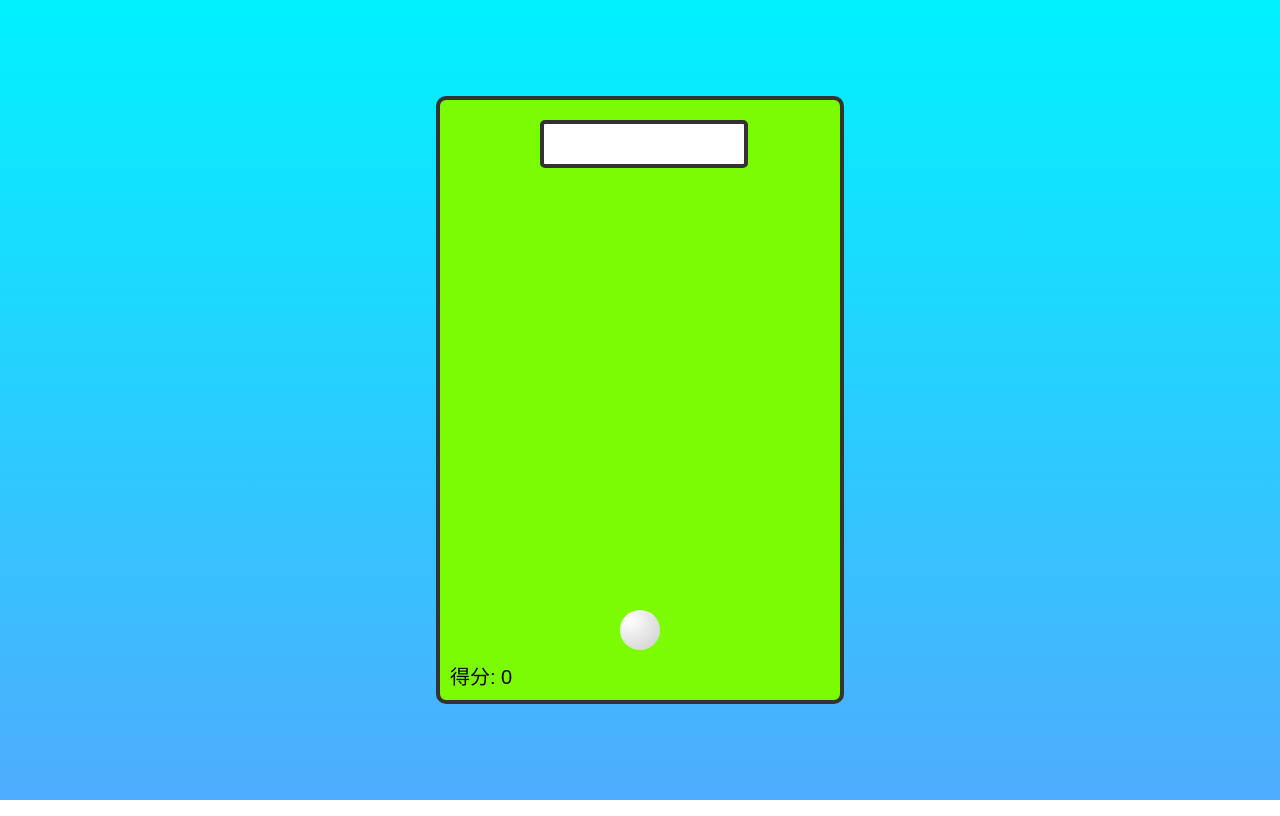
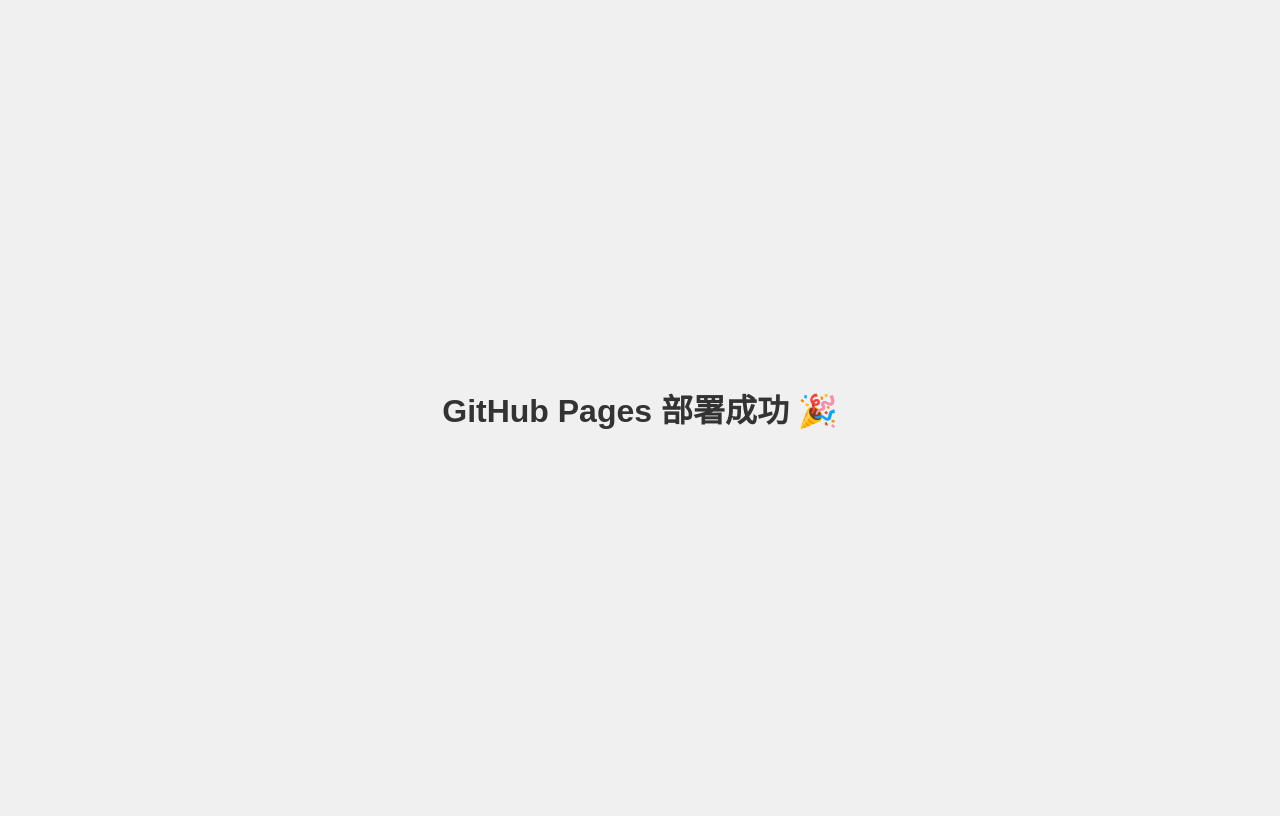
Before and after one commit to WeiYang12138-png/racing-game, a plain HTML site: page index.html in a window 1280 px wide. Drawn offline with Linux system fonts and the light colour scheme.

Commit message:
Update index.html

```diff
--- a/index.html
+++ b/index.html
@@ -2,81 +2,22 @@
 <html lang="zh">
 <head>
   <meta charset="UTF-8">
-  <title>点球大战小游戏</title>
+  <title>GitHub Pages 测试</title>
   <style>
     body {
-      margin: 0;
       display: flex;
       justify-content: center;
       align-items: center;
       height: 100vh;
-      background: linear-gradient(to top, #4facfe, #00f2fe);
+      background-color: #f0f0f0;
       font-family: Arial, sans-serif;
     }
-    #game {
-      position: relative;
-      width: 400px;
-      height: 600px;
-      background: #7cfc00;
-      border: 4px solid #333;
-      border-radius: 10px;
-      overflow: hidden;
-    }
-    #goal {
-      position: absolute;
-      top: 20px;
-      left: 100px;
-      width: 200px;
-      height: 40px;
-      background: #fff;
-      border: 4px solid #333;
-      border-radius: 5px;
-    }
-    #ball {
-      position: absolute;
-      bottom: 50px;
-      left: 180px;
-      width: 40px;
-      height: 40px;
-      background: radial-gradient(circle at 10px 10px, #fff, #ccc);
-      border-radius: 50%;
-      cursor: pointer;
-      transition: top 0.8s ease, left 0.8s ease;
-    }
-    #score {
-      position: absolute;
-      bottom: 10px;
-      left: 10px;
-      font-size: 20px;
-      color: #000;
+    h1 {
+      color: #333;
     }
   </style>
 </head>
 <body>
-  <div id="game">
-    <div id="goal"></div>
-    <div id="ball"></div>
-    <div id="score">得分: 0</div>
-  </div>
-
-  <script>
-    const ball = document.getElementById('ball');
-    const scoreText = document.getElementById('score');
-    let score = 0;
-
-    ball.addEventListener('click', () => {
-      // 随机射门位置
-      const randomLeft = 120 + Math.random() * 120;
-      ball.style.top = "40px";
-      ball.style.left = randomLeft + "px";
-
-      setTimeout(() => {
-        ball.style.top = "";
-        ball.style.left = "180px";
-        score++;
-        scoreText.textContent = "得分: " + score;
-      }, 800);
-    });
-  </script>
+  <h1>GitHub Pages 部署成功 🎉</h1>
 </body>
 </html>
```
